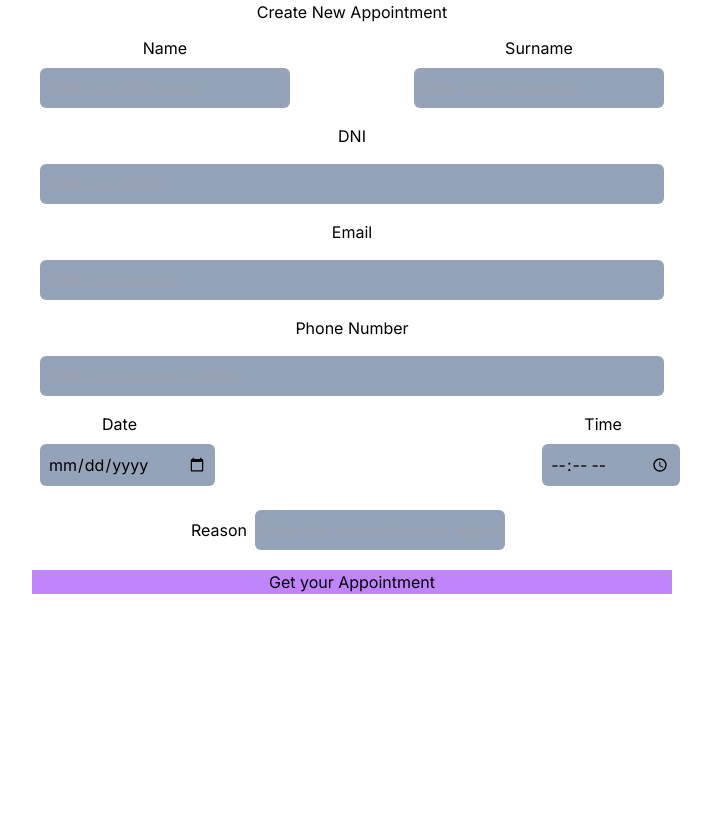
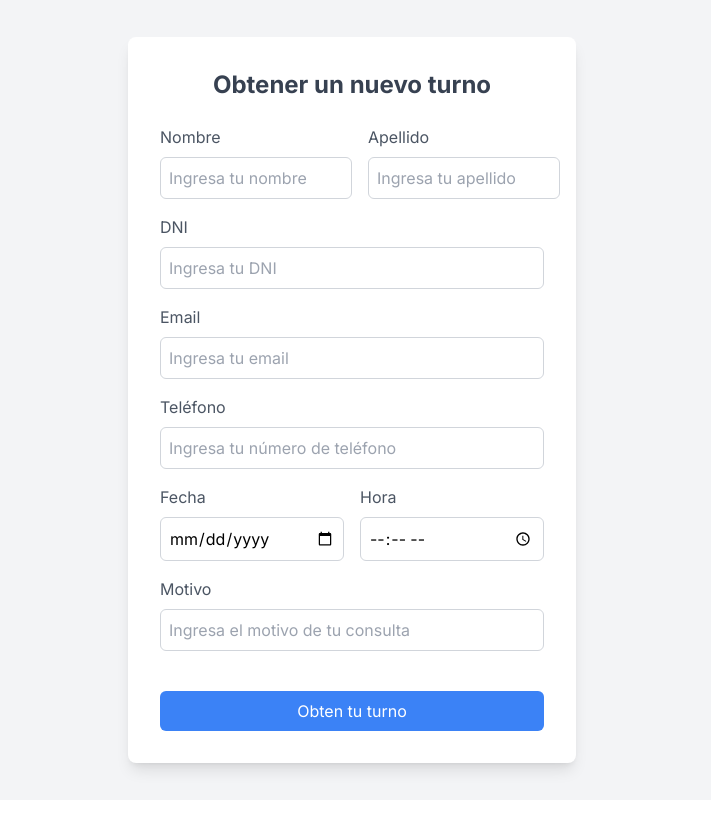
Before and after one commit to MaximilianoTRZ/turnos-app-frontend, a Next.js app: page / in a window 1280 px wide. Shown: the whole page, without its empty margins (288-999 px from the left). Built offline with nearby package versions, Linux system fonts and the light colour scheme.

Commit message:
form new clean looking v1 and in spanish

```diff
--- a/app/(components)/Form.tsx
+++ b/app/(components)/Form.tsx
@@ -40,121 +40,145 @@ const Form = () => {
     }
   };
   return (
-    <div className="flex w-full justify-center text-center">
+    <div className="flex w-full justify-center items-center min-h-screen bg-gray-100 ">
       <form
         onSubmit={handleSubmit}
         method="POST"
-        className="flex flex-col gap-3 w-1/2"
+        className="bg-white p-8 rounded-lg shadow-lg w-full max-w-md"
       >
-        <h1>Create New Appointment</h1>
-        <div className="flex flex-col gap-2">
-          <div className="flex justify-between items-center">
-            <div className="flex flex-col ">
-              <label htmlFor="name">Name</label>
+        <h1 className="text-2xl font-bold mb-6 text-center text-gray-700">
+          Obtener un nuevo turno
+        </h1>
+        <div className="flex flex-col gap-4">
+          <div className="flex gap-4">
+            <div className="flex flex-col w-1/2">
+              <label htmlFor="name" className="text-gray-600">
+                Nombre
+              </label>
               <input
                 id="name"
                 type="text"
                 name="name"
                 onChange={handleChange}
-                required={true}
-                placeholder="Enter your full name"
+                required
+                placeholder="Ingresa tu nombre"
                 value={formData.name}
-                className="m-2 bg-slate-400 p-2 rounded-md "
+                className="mt-2 p-2 border border-gray-300 rounded-md"
               />
             </div>
-            <div className="flex flex-col">
-              <label htmlFor="surname">Surname</label>
+            <div className="flex flex-col w-1/2">
+              <label htmlFor="surname" className="text-gray-600">
+                Apellido
+              </label>
               <input
                 id="surname"
                 type="text"
                 name="surname"
                 onChange={handleChange}
-                required={true}
-                placeholder="Enter your surname"
+                required
+                placeholder="Ingresa tu apellido"
                 value={formData.surname}
-                className="m-2 bg-slate-400 p-2 rounded-md"
+                className="mt-2 p-2 border border-gray-300 rounded-md"
               />
             </div>
           </div>
-          <label htmlFor="dni">DNI</label>
+          <div className="flex flex-col">
+            <label htmlFor="dni" className="text-gray-600">
+              DNI
+            </label>
             <input
               id="dni"
               type="text"
               name="dni"
               onChange={handleChange}
-            required={true}
-            placeholder="Enter your DNI"
+              required
+              placeholder="Ingresa tu DNI"
               value={formData.dni}
-            className="m-2 bg-slate-400 p-2 rounded-md"
+              className="mt-2 p-2 border border-gray-300 rounded-md"
             />
-          <label htmlFor="email">Email</label>
+          </div>
+          <div className="flex flex-col">
+            <label htmlFor="email" className="text-gray-600">
+              Email
+            </label>
             <input
               id="email"
               type="email"
               name="email"
               onChange={handleChange}
-            required={true}
-            placeholder="Enter your email"
+              required
+              placeholder="Ingresa tu email"
               value={formData.email}
-            className="m-2 bg-slate-400 p-2 rounded-md"
+              className="mt-2 p-2 border border-gray-300 rounded-md"
             />
-          <label htmlFor="phone">Phone Number</label>
+          </div>
+          <div className="flex flex-col">
+            <label htmlFor="phone" className="text-gray-600">
+              Teléfono
+            </label>
             <input
               id="phone"
               type="tel"
               name="phone"
               onChange={handleChange}
-            required={true}
-            placeholder="Enter your phone number"
+              required
+              placeholder="Ingresa tu número de teléfono"
               value={formData.phone}
-            className="m-2 bg-slate-400 p-2 rounded-md"
+              className="mt-2 p-2 border border-gray-300 rounded-md"
             />
-          <div className="flex justify-between items-end">
-            <div className="flex flex-col">
-              <label htmlFor="date">Date</label>
+          </div>
+          <div className="flex gap-4">
+            <div className="flex flex-col w-1/2">
+              <label htmlFor="date" className="text-gray-600">
+                Fecha
+              </label>
               <input
                 id="date"
                 type="date"
                 name="date"
                 onChange={handleChange}
-                required={true}
+                required
                 value={formData.date}
-                className="m-2 bg-slate-400 p-2 rounded-md w-full"
+                className="mt-2 p-2 border border-gray-300 rounded-md"
               />
             </div>
-            <div className="flex flex-col">
-              <label htmlFor="time">Time</label>
+            <div className="flex flex-col w-1/2">
+              <label htmlFor="time" className="text-gray-600">
+                Hora
+              </label>
               <input
                 id="time"
                 type="time"
                 name="time"
                 onChange={handleChange}
-                required={true}
+                required
                 value={formData.time}
-                className="m-2 bg-slate-400 p-2 rounded-md w-full"
+                className="mt-2 p-2 border border-gray-300 rounded-md"
               />
             </div>
           </div>
-          <div>
-            <label htmlFor="reason">Reason</label>
+          <div className="flex flex-col">
+            <label htmlFor="reason" className="text-gray-600">
+              Motivo
+            </label>
             <input
               id="reason"
               type="text"
               name="reason"
               onChange={handleChange}
-              required={true}
-              placeholder="Enter the reason for your appointment"
+              required
+              placeholder="Ingresa el motivo de tu consulta"
               value={formData.reason}
-              className="m-2 bg-slate-400 p-2 rounded-md"
+              className="mt-2 p-2 border border-gray-300 rounded-md"
             />
-          </div>
           </div>
           <input
             type="submit"
-          value={"Get your Appointment"}
-          className="bg-purple-400 hover:bg-purple-200 text-default-text"
+            value="Obten tu turno"
+            className="mt-6 bg-blue-500 hover:bg-blue-400 text-white py-2 rounded-md transition-colors duration-200"
           />
-        <p className="text-red-500">{error}</p>
+          {error && <p className="text-red-500 mt-4">{error}</p>}
+        </div>
       </form>
     </div>
   );
```
Lines whose indentation alone changed are shown as unchanged.
